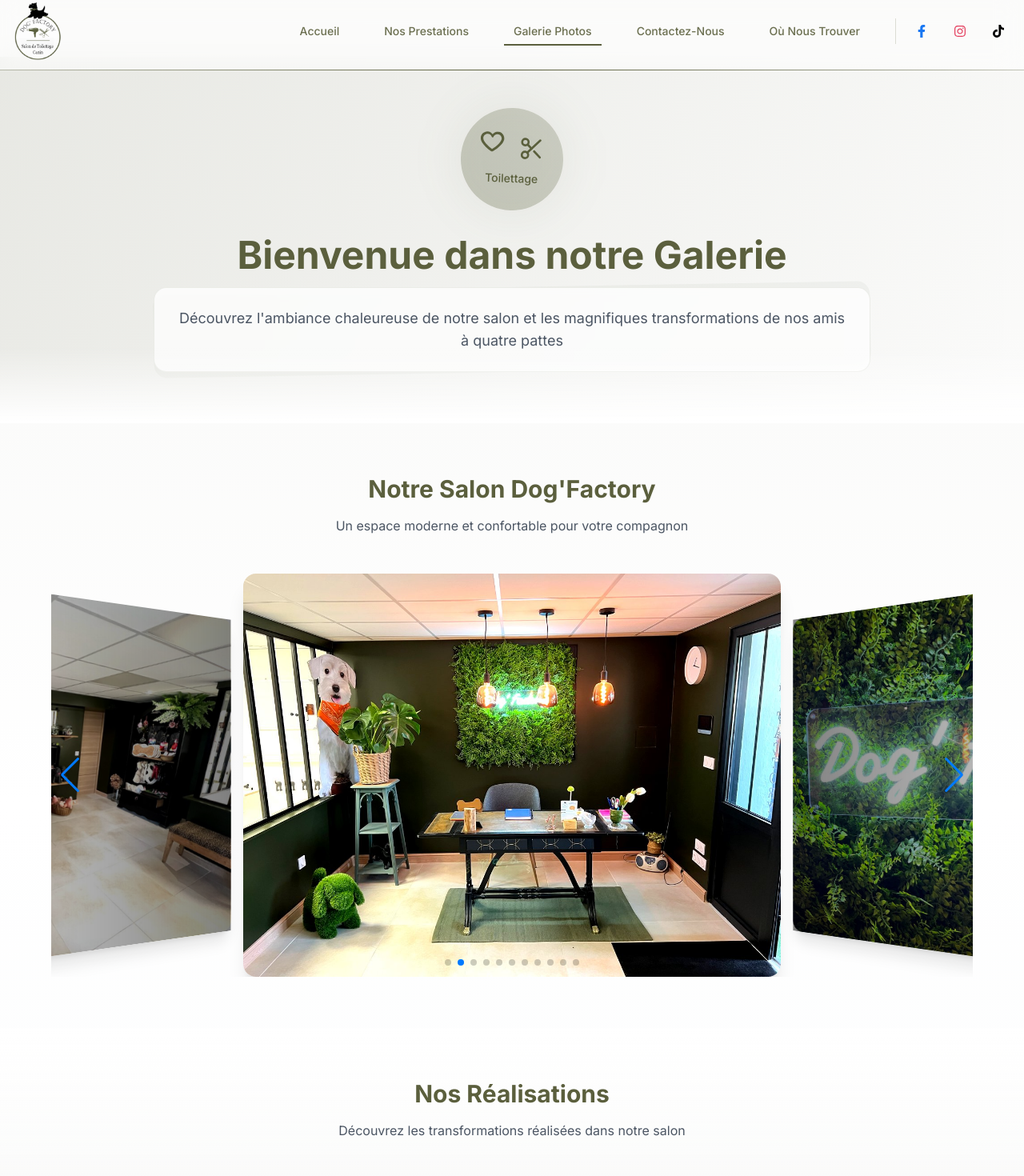
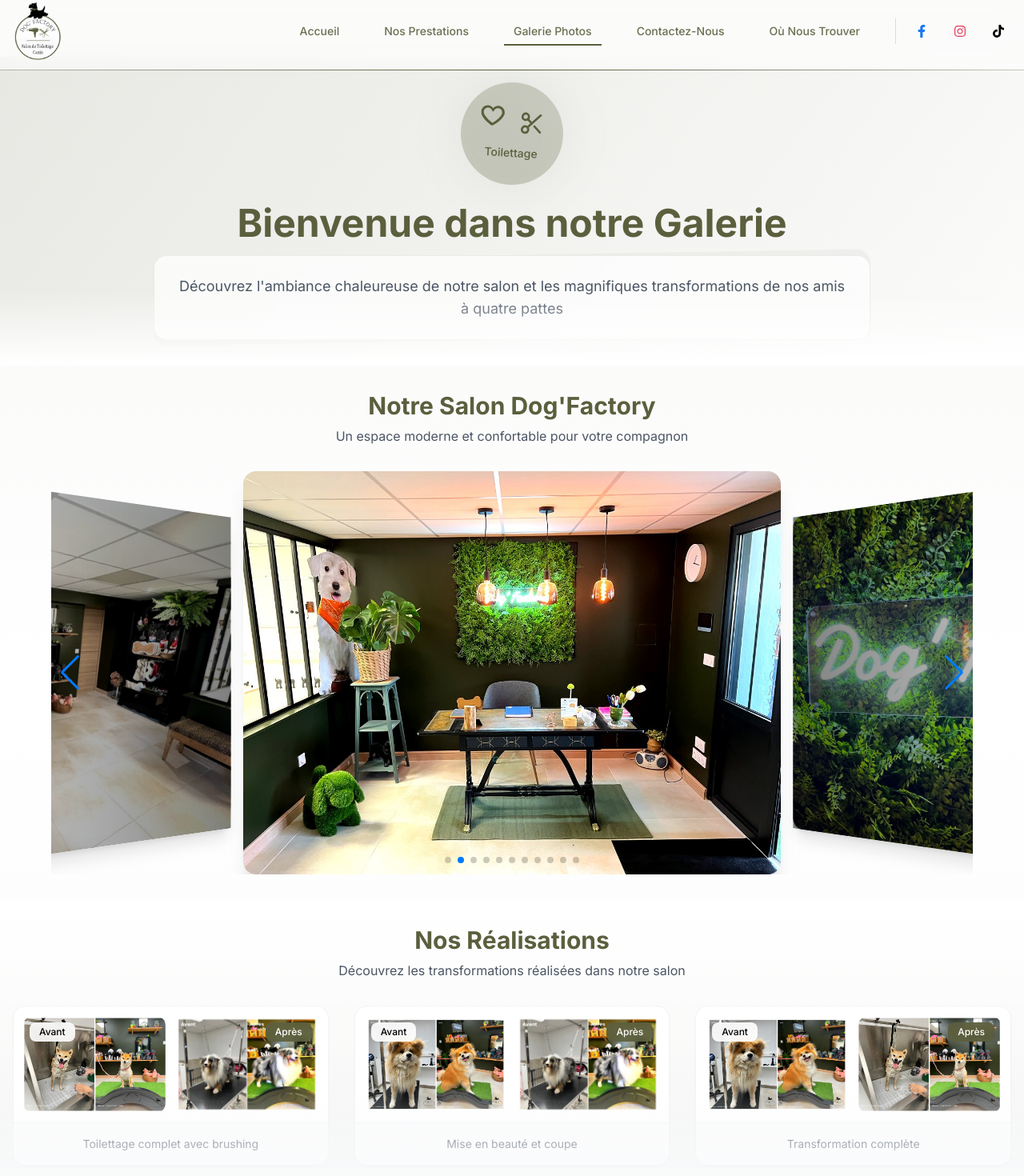
Before and after one commit to AnthonyRogerZ/DogFactoryNext, a Next.js app: page /galerie in a window 1280 px wide. Shown: the part 9-1479 px from the top of the page at 80% size. Built offline with nearby package versions, Linux system fonts and the light colour scheme.

Commit message:
Optimisation des espacements sur la page galerie

```diff
--- a/src/app/galerie/page.tsx
+++ b/src/app/galerie/page.tsx
@@ -61,7 +61,7 @@ export default function Gallery() {
       <Header />
       <main className="min-h-screen bg-gradient-to-b from-brand/5 via-white to-gray-50 pt-16 md:pt-20">
         {/* Hero Section */}
-        <section className="relative py-12 md:py-16 overflow-hidden">
+        <section className="relative py-6 md:py-8 overflow-hidden">
           <div className="absolute inset-0 bg-gradient-to-r from-brand/10 to-transparent"></div>
           <div className="container mx-auto px-4 relative">
             <div className="max-w-4xl mx-auto text-center">
@@ -69,7 +69,7 @@ export default function Gallery() {
                 initial={{ opacity: 0, y: 20 }}
                 animate={{ opacity: 1, y: 0 }}
                 transition={{ duration: 0.6 }}
-                className="relative inline-block mb-8"
+                className="relative inline-block mb-6"
               >
                 <motion.div
                   className="w-24 h-24 md:w-32 md:h-32 bg-gradient-to-br from-brand/20 to-brand/5 rounded-full flex items-center justify-center mx-auto relative overflow-hidden"
@@ -167,15 +167,15 @@ export default function Gallery() {
         </section>
 
         {/* Salon Photos */}
-        <section className="py-12 md:py-16 relative">
+        <section className="py-6 md:py-8 relative">
           <div className="container mx-auto px-4">
             <motion.div
-              className="max-w-xl mx-auto text-center mb-10 md:mb-12"
+              className="max-w-xl mx-auto text-center mb-6 md:mb-8"
               initial={{ opacity: 0, y: 20 }}
               animate={{ opacity: 1, y: 0 }}
               transition={{ duration: 0.6 }}
             >
-              <h2 className="text-xl md:text-3xl font-bold text-brand mb-4">Notre Salon Dog'Factory</h2>
+              <h2 className="text-xl md:text-3xl font-bold text-brand mb-2">Notre Salon Dog'Factory</h2>
               <p className="text-sm md:text-base text-gray-600">Un espace moderne et confortable pour votre compagnon</p>
             </motion.div>
             <motion.div
@@ -228,15 +228,15 @@ export default function Gallery() {
         </section>
 
         {/* Before/After Section */}
-        <section className="py-12 md:py-16 bg-gradient-to-b from-white to-brand/5 relative">
+        <section className="py-6 md:py-8 bg-gradient-to-b from-white to-brand/5 relative">
           <div className="container mx-auto px-4">
             <motion.div
-              className="max-w-xl mx-auto text-center mb-10 md:mb-12"
+              className="max-w-xl mx-auto text-center mb-6 md:mb-8"
               initial={{ opacity: 0, y: 20 }}
               animate={{ opacity: 1, y: 0 }}
               transition={{ duration: 0.6 }}
             >
-              <h2 className="text-xl md:text-3xl font-bold text-brand mb-4">Nos Réalisations</h2>
+              <h2 className="text-xl md:text-3xl font-bold text-brand mb-2">Nos Réalisations</h2>
               <p className="text-sm md:text-base text-gray-600">Découvrez les transformations réalisées dans notre salon</p>
             </motion.div>
             <div className="grid grid-cols-1 md:grid-cols-2 lg:grid-cols-3 gap-6 md:gap-8 max-w-7xl mx-auto">
@@ -287,7 +287,7 @@ export default function Gallery() {
         </section>
 
         {/* Call to Action */}
-        <section className="py-12 md:py-16 bg-gray-50">
+        <section className="py-6 md:py-8 bg-gray-50">
           <div className="container mx-auto px-4">
             <motion.div
               className="max-w-3xl mx-auto text-center"
```
